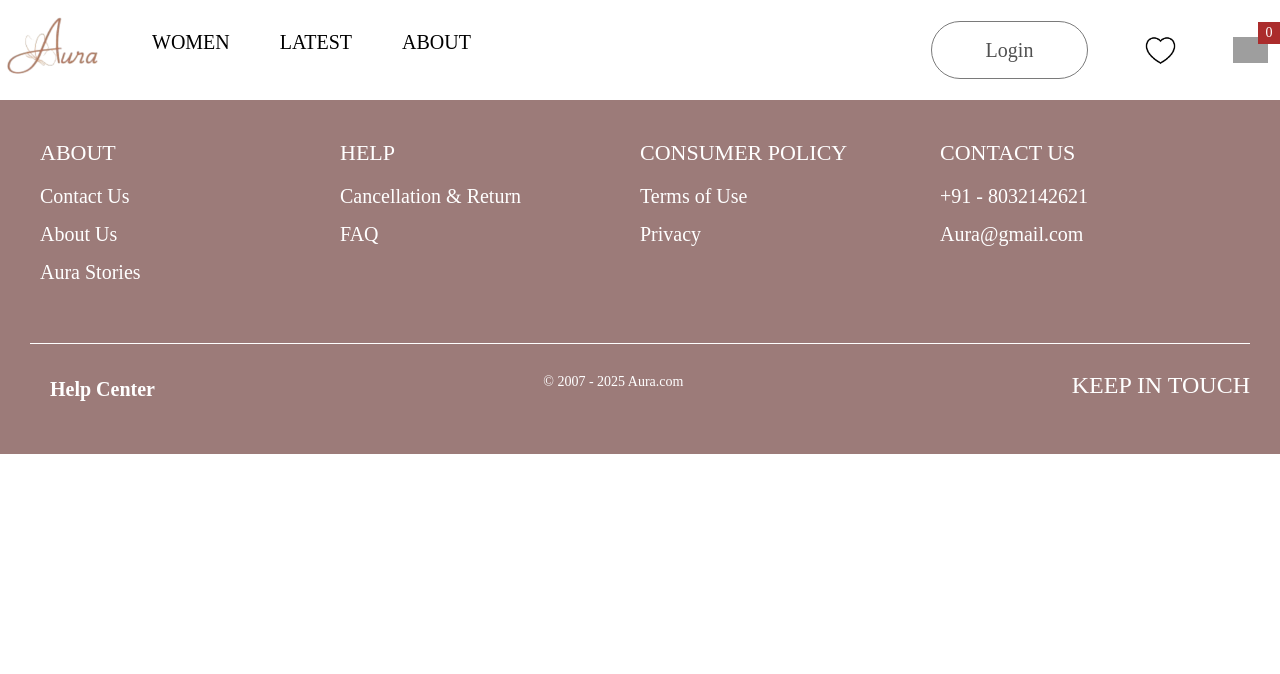
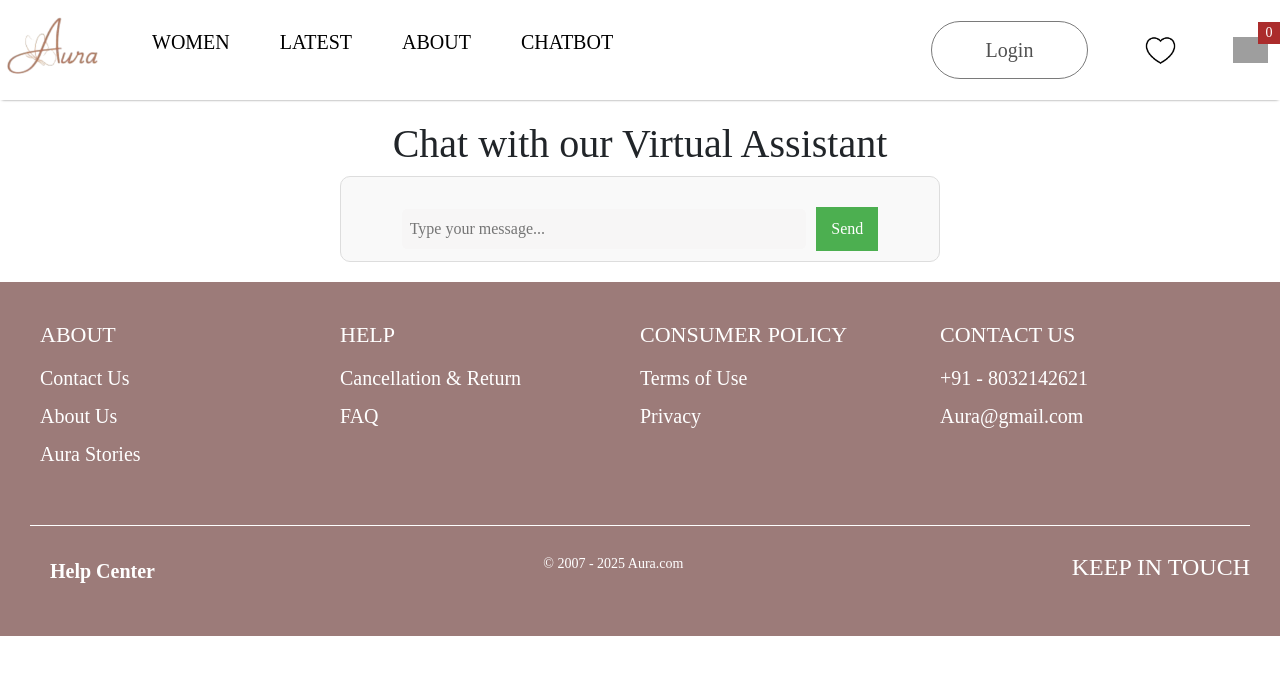
Before and after one commit to NandhanaRajeev/aura, a React (Create React App) app in the folder aura/: page /chatbot in a window 1280 px wide. Shown: the top 674 px of the page. Built offline with nearby package versions, Linux system fonts and the light colour scheme; grey boxes are pictures that could not be loaded.

Commit message:
Chatbot Page Added, Working with the Further Part

```diff
--- a/aura/src/App.js
+++ b/aura/src/App.js
@@ -22,6 +22,8 @@ import AddToWishlist from "./Components/LandingPage/Wishlist/AddToWishlist";
 import AboutUs from "./Components/LandingPage/AboutUs/AboutUs";
 import TermsOfUse from "./Components/LandingPage/Footer/TermsOfUse";
 import Privacy from "./Components/LandingPage/AboutUs/Privacy/Privacy";
+import ChatbotPage from './Components/LandingPage/Chatbot/Chatbot'; // Import the ChatbotPage component
+
 
 
 // Import Contexts
@@ -60,6 +62,8 @@ function App() {
               <Route path="/about" element={<AboutUs />} />
               <Route path="/product/:id" element={<ProductDetail />} />
               <Route path="/women" element={<Women />} />
+              <Route path="/chatbot" element={<ChatbotPage />} /> {/* Define the new route */}
+
 
               {/* Private Routes */}
               <Route
--- /dev/null
+++ b/aura/src/Components/LandingPage/Chatbot/Chatbot.css
@@ -0,0 +1,63 @@
+.chatbot-page {
+    padding: 20px;
+    text-align: center;
+}
+
+.chat-window {
+    max-width: 600px;
+    margin: 0 auto;
+    border: 1px solid #ddd;
+    padding: 10px;
+    border-radius: 10px;
+    background-color: #f9f9f9;
+}
+
+.messages {
+    margin-bottom: 20px;
+    max-height: 400px;
+    overflow-y: scroll;
+}
+
+.user-message, .bot-message {
+    padding: 10px;
+    margin: 5px 0;
+    border-radius: 5px;
+}
+
+.user-message {
+    background-color: #d1f7d1;
+    text-align: right;
+}
+
+.bot-message {
+    background-color: #f1f1f1;
+    text-align: left;
+}
+
+.input-section {
+    display: flex;
+    gap: 10px;
+    justify-content: center;
+    align-items: center;
+}
+
+input {
+    width: 70%;
+    padding: 8px;
+    font-size: 16px;
+    border-radius: 5px;
+}
+
+button {
+    padding: 10px 15px;
+    font-size: 16px;
+    background-color: #4caf50;
+    color: white;
+    border: none;
+    border-radius: 5px;
+    cursor: pointer;
+}
+
+button:hover {
+    background-color: #45a049;
+}
--- /dev/null
+++ b/aura/src/Components/LandingPage/Chatbot/Chatbot.js
@@ -0,0 +1,46 @@
+import React, { useState } from 'react';
+import './Chatbot.css';
+ // Make sure to create a corresponding CSS file if you need custom styles
+
+const ChatbotPage = () => {
+    const [messages, setMessages] = useState([]);
+    const [input, setInput] = useState('');
+
+    const handleSendMessage = () => {
+        if (input.trim()) {
+            setMessages([...messages, { text: input, user: true }]);
+            // You can integrate with an actual chatbot API here
+            setMessages((prevMessages) => [
+                ...prevMessages,
+                { text: "This is a response from the bot", user: false },
+            ]);
+            setInput('');
+        }
+    };
+
+    return (
+        <div className="chatbot-page">
+            <h1>Chat with our Virtual Assistant</h1>
+            <div className="chat-window">
+                <div className="messages">
+                    {messages.map((message, index) => (
+                        <div key={index} className={message.user ? "user-message" : "bot-message"}>
+                            {message.text}
+                        </div>
+                    ))}
+                </div>
+                <div className="input-section">
+                    <input
+                        type="text"
+                        value={input}
+                        onChange={(e) => setInput(e.target.value)}
+                        placeholder="Type your message..."
+                    />
+                    <button onClick={handleSendMessage}>Send</button>
+                </div>
+            </div>
+        </div>
+    );
+};
+
+export default ChatbotPage;
--- a/aura/src/Components/LandingPage/Navbar/Navbar.js
+++ b/aura/src/Components/LandingPage/Navbar/Navbar.js
@@ -45,6 +45,11 @@ const Navbar = () => {
                     <Link to="/about" style={{ textDecoration: 'none' }}>ABOUT</Link>
                     {menu === "about" && <hr />}
                 </li>
+                <li onClick={() => setMenu("chatbot")}>
+                <Link to="/chatbot" style={{ textDecoration: 'none' }}>CHATBOT</Link>
+                {menu === "chatbot" && <hr />}
+                </li>
+
             </ul>
 
             <div className='nav-login-cart'>
```
